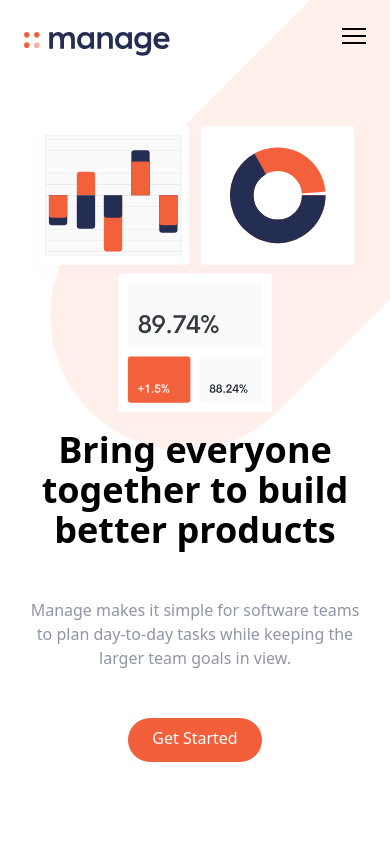
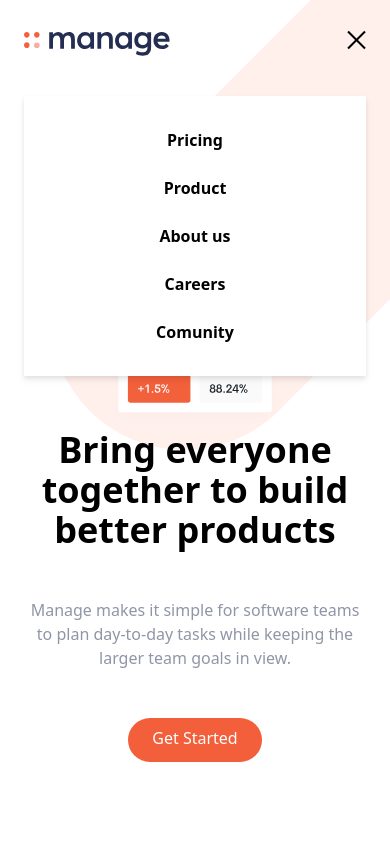
Before and after one commit to CodeBulletin/TailwindCSS, a website: page index.html in a window 390 px wide. Both pictures are taken after a click on the button 354 px from the left and 40 px from the top of the page. Shown: the top 844 px of the page. Drawn offline with Linux system fonts and the light colour scheme.

Commit message:
+ javascript

```diff
--- /dev/null
+++ b/JS/script.js
@@ -0,0 +1,8 @@
+const btn = document.getElementById('menu-btn');
+const nav = document.getElementById('menu');
+
+btn.addEventListener('click', () => {
+    btn.classList.toggle('open');
+    nav.classList.toggle('flex');
+    nav.classList.toggle('hidden');
+})
--- a/index.html
+++ b/index.html
@@ -30,7 +30,7 @@
             </div>
 
             <div class="md:hidden">
-                <div id="menu" class="absolute flex flex-col hidden items-center self-end py-8 mt-10 space-y-6 font-bold bg-white sm:w-auto sm:self-center left-6 right-6 drop-shadow-md">
+                <div id="menu" class="absolute flex-col hidden items-center self-end py-8 mt-10 space-y-6 font-bold bg-white sm:w-auto sm:self-center left-6 right-6 drop-shadow-md">
                     <a href="#" class="hover:text-darkGrayishBlue">Pricing</a>
                     <a href="#" class="hover:text-darkGrayishBlue">Product</a>
                     <a href="#" class="hover:text-darkGrayishBlue">About us</a>
@@ -228,5 +228,7 @@
                 </div>
             </div>
         </footer>
+
+        <script src="./JS/script.js"></script>
     </body>
 </html>
```
